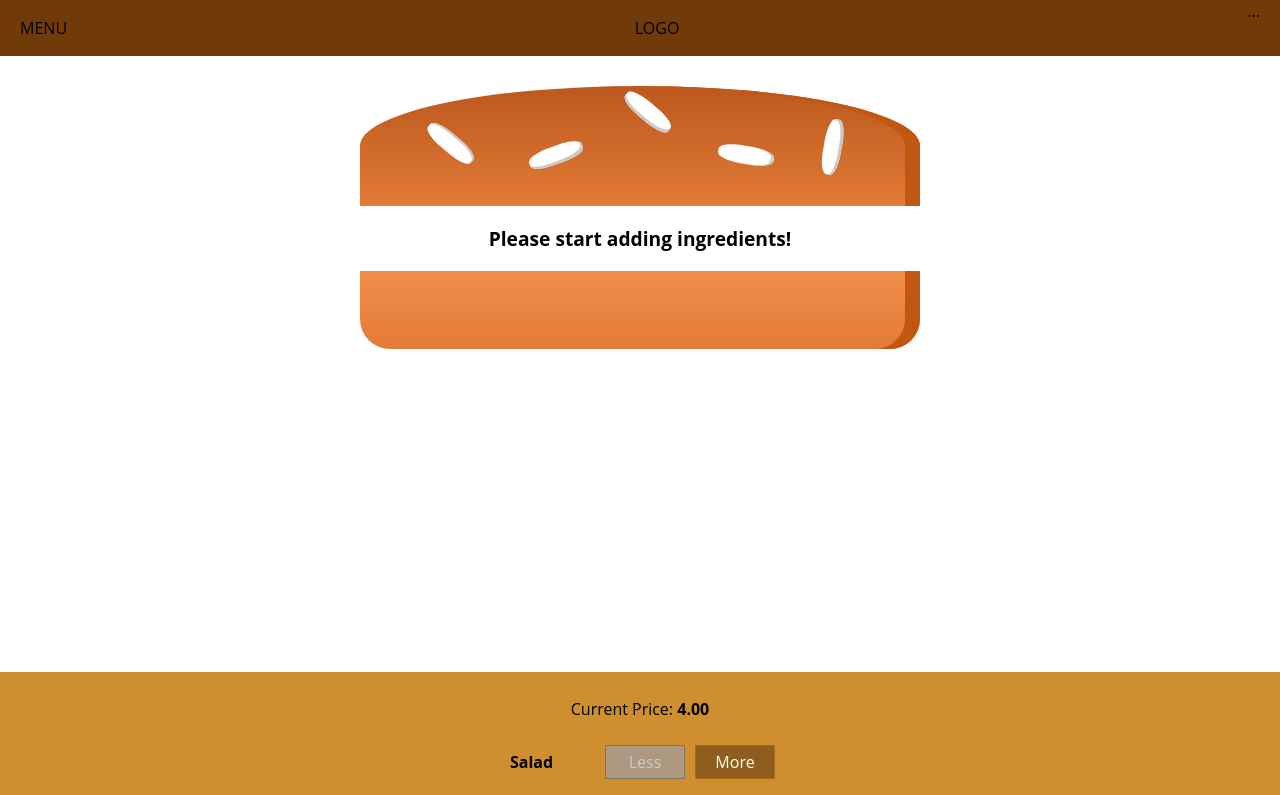
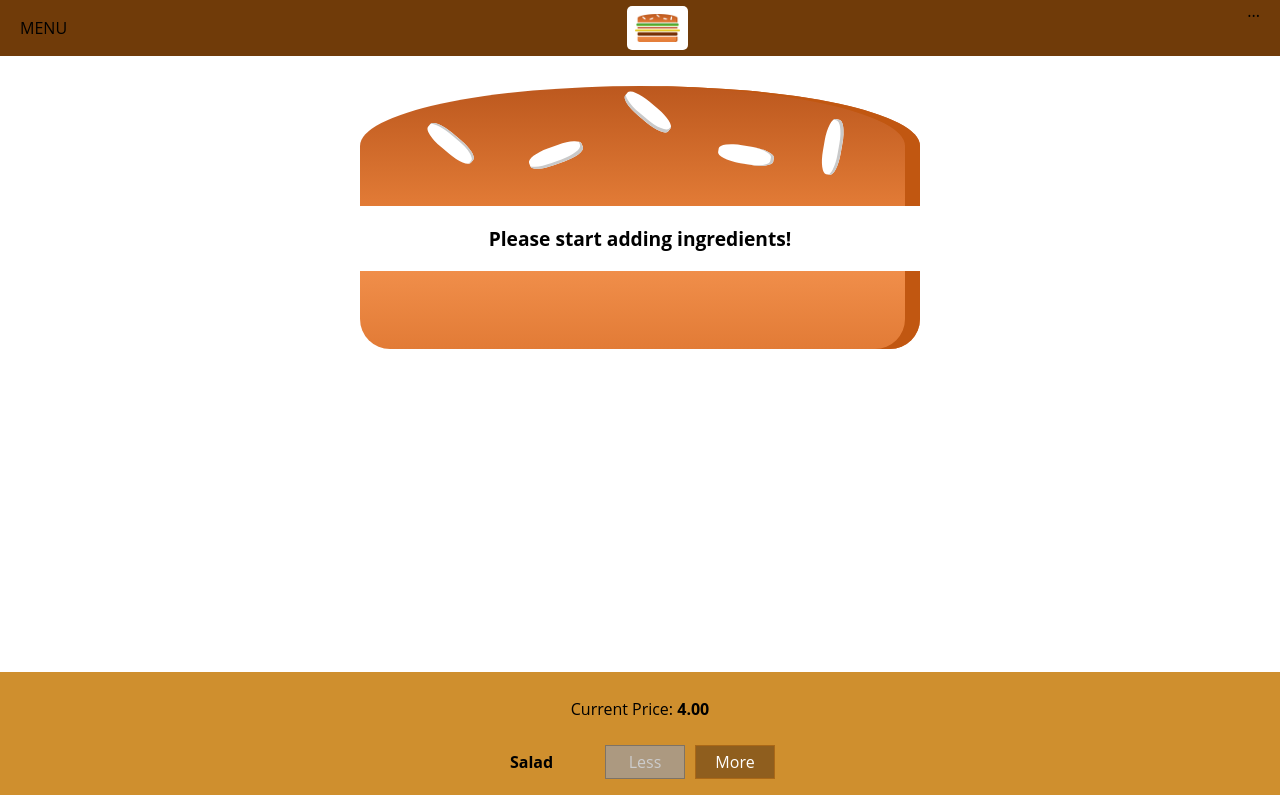
Before and after one commit to bedmiston/burger-builder, a React app: page / in a window 1280 px wide. Shown: the top 795 px of the page. Built offline with nearby package versions, Linux system fonts and the light colour scheme; the HTML template or start-up script is replaced by a standard one.

Commit message:
Add a logo component

```diff
--- /dev/null
+++ b/src/components/Logo/Logo.css
@@ -0,0 +1,11 @@
+.Logo {
+  background-color: white;
+  padding: 8px;
+  height: 80%;
+  box-sizing: border-box;
+  border-radius: 5px;
+}
+
+.Logo img {
+  height: 100%;
+}
--- /dev/null
+++ b/src/components/Logo/Logo.css.d.ts
@@ -0,0 +1 @@
+export const Logo: string;
--- /dev/null
+++ b/src/components/Logo/Logo.tsx
@@ -0,0 +1,15 @@
+import * as React from 'react';
+import * as styles from './Logo.css';
+const burgerLogo = require('../../assets/images/burger-logo.png');
+
+interface LogoProps {}
+
+const Logo: React.SFC<LogoProps> = (props) => {
+  return (
+    <div className={styles.Logo}>
+      <img src={burgerLogo} alt="MyBurger" />
+    </div>
+  );
+};
+
+export default Logo;
--- a/src/components/Navigation/Toolbar/Toolbar.tsx
+++ b/src/components/Navigation/Toolbar/Toolbar.tsx
@@ -1,5 +1,6 @@
 import * as React from 'react';
 import * as styles from './Toolbar.css';
+import Logo from '../../Logo/Logo';
 
 interface ToolbarProps {}
 
@@ -7,7 +8,7 @@
   return (
     <header className={styles.Toolbar}>
       <div>MENU</div>
-      <div>LOGO</div>
+      <Logo />
       <nav>...</nav>
     </header>
   );
```
Also changed, not shown: src/assets/images/burger-logo.png (added).
